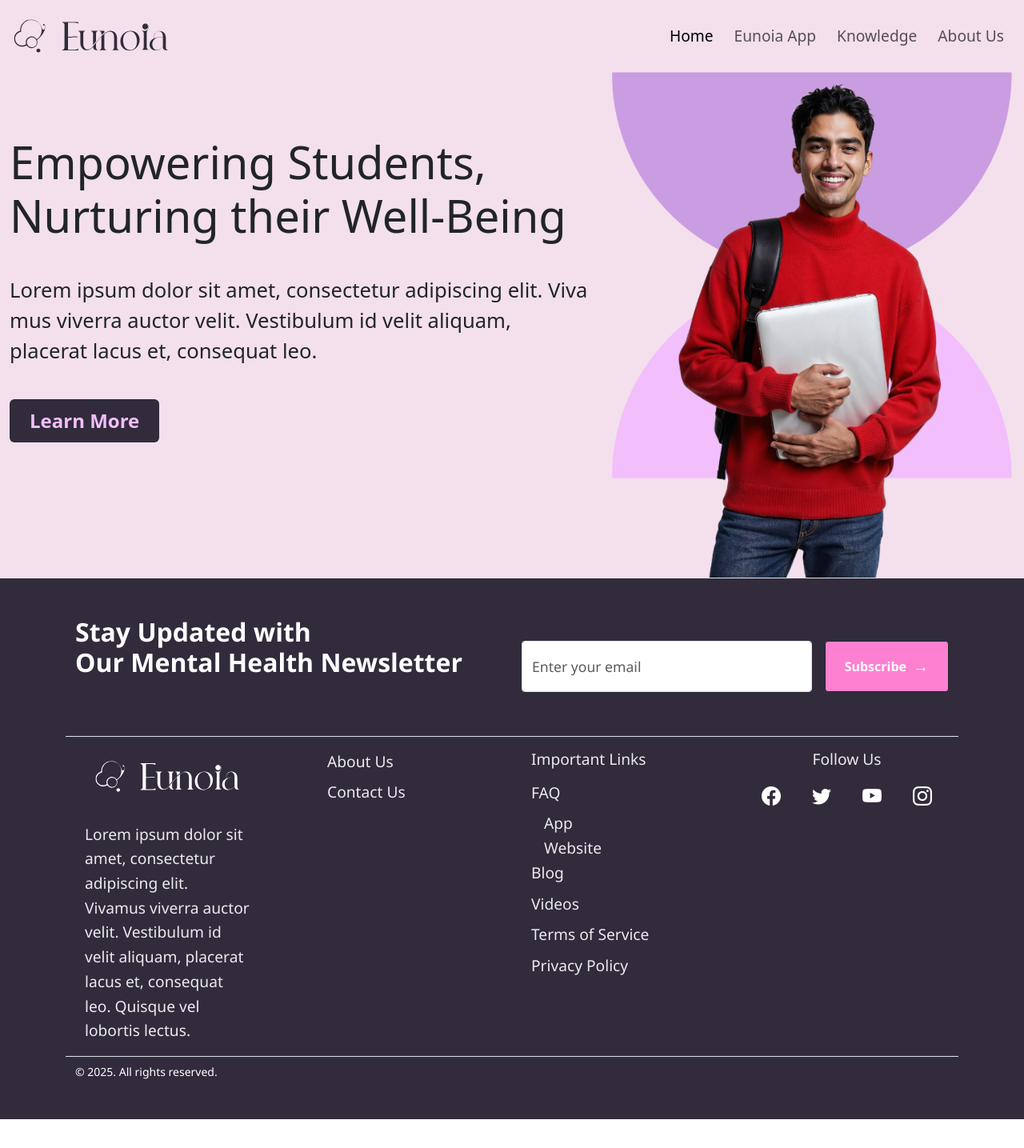
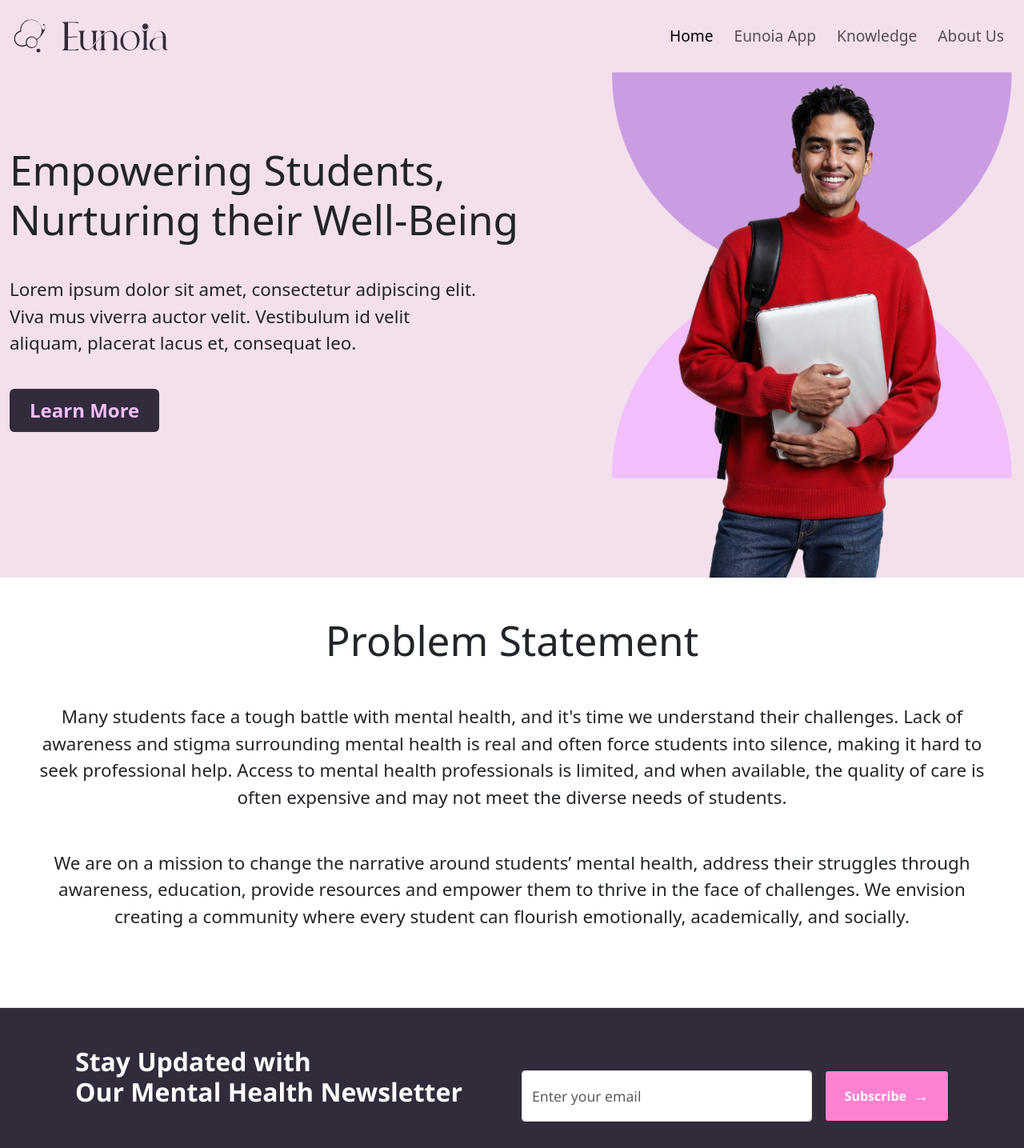
Before and after one commit to Carmel-Socxo/eunoia-website, a plain HTML site: page index.html in a window 1280 px wide. Shown: the top 1435 px of the page at 80% size. Before the commit the page ends 1399 px from the top, so only its background shows below. Drawn offline with nearby package versions, Linux system fonts and the light colour scheme.

Commit message:
latest changes

```diff
--- a/index.html
+++ b/index.html
@@ -65,15 +65,21 @@
       </div>
     </header>
 
+    <section>
       <div class="content-wrapper bg-pink">
         <div class="content-container">
-        <div class="row justify-content-center align-items-center">
+          <div
+            class="hero-section row justify-content-center align-items-center"
+          >
             <div class="col-lg-7 hero-content text-start">
-            <h1>Empowering Students, Nurturing their Well-Being</h1>
+              <h1>
+                Empowering Students,<br />
+                Nurturing their Well-Being
+              </h1>
               <p>
-              Lorem ipsum dolor sit amet, consectetur adipiscing elit. Viva mus
-              viverra auctor velit. Vestibulum id velit aliquam, placerat lacus
-              et, consequat leo.
+                Lorem ipsum dolor sit amet, consectetur adipiscing elit.<br />
+                Viva mus viverra auctor velit. Vestibulum id velit
+                <br />aliquam, placerat lacus et, consequat leo.
               </p>
               <button
                 class="btn learn-btn rounded-2 fw-bold d-flex align-items-center justify-content-center fs-4 px-4 py-2"
@@ -91,6 +97,32 @@
           </div>
         </div>
       </div>
+    </section>
+
+    <section>
+      <div class="content-wrapper">
+        <div class="content-container statement-section text-center py-5">
+          <h1 class="mb-5">Problem Statement</h1>
+          <p class="mb-5">
+            Many students face a tough battle with mental health, and it's time
+            we understand their challenges. Lack of<br />
+            awareness and stigma surrounding mental health is real and often
+            force students into silence, making it hard to<br />
+            seek professional help. Access to mental health professionals is
+            limited, and when available, the quality of care is<br />
+            often expensive and may not meet the diverse needs of students.
+          </p>
+          <p class="mb-5">
+            We are on a mission to change the narrative around students’ mental
+            health, address their struggles through<br />
+            awareness, education, provide resources and empower them to thrive
+            in the face of challenges. We envision <br />creating a community
+            where every student can flourish emotionally, academically, and
+            socially.
+          </p>
+        </div>
+      </div>
+    </section>
 
     <!--Footer-->
     <footer class="mt-auto border-top">
--- a/styles.css
+++ b/styles.css
@@ -4,11 +4,11 @@ body {
   }
 
   h1 {
-    font-size: 3.5rem;
+    font-size: 3.2rem;
   }
 
   p {
-    font-size: 1.6rem;
+    font-size: 1.4rem;
 }
 
   .content-wrapper {
@@ -62,11 +62,10 @@ body {
   }
 
   .hero-content {
-    text-align: center;
     margin-bottom: 50px;
   }
 
-  /* For responsive image */
+
   .hero-image img {
     max-width: 100%;
     height: auto;
@@ -79,11 +78,34 @@ body {
 }
 
 .hero-content button {
-  padding: 12px 30px; /* Default button padding */
+  padding: 12px 30px;
 }
 
+.learn-btn {
+  background-color: #322B3C;
+  color: #F2BEFC;
+  transition: background-color 0.3s ease, color 0.3s ease;
+}
 
-@media (max-width: 768px) {
+.learn-btn:hover {
+  background-color: #F2BEFC;
+  color: #322B3C;
+}
+
+.hero-section {
+  display: flex;
+  flex-wrap: wrap;
+  justify-content: center;
+  align-items: center;
+  width: 100%;
+}
+
+@media (max-width: 968px) {
+
+  .hero-section {
+    flex-direction: column;
+    text-align: center;
+  }
   .hero-content h1 {
     font-size: 2rem; /* Smaller font size on smaller screens */
   }
@@ -222,11 +244,6 @@ text-align: left;
   border-color: #212529;
 }
 
-.learn-btn{
-  background-color:#322B3C;
-  color:  #F2BEFC;
-}
-
 .row {
   margin-left: 0 !important;
   margin-right: 0 !important;
```
Also changed, not shown: images/Forums.svg (added), images/Graduate.svg (added), images/Learn.svg (added), images/Resources.svg (added), images/Support.svg (added), images/Work.svg (added), images/arrow_icon_white.svg (added), images/left_arrow_icon.svg (added), images/right_arrow_icon.svg (added). Lines whose indentation alone changed are shown as unchanged.
